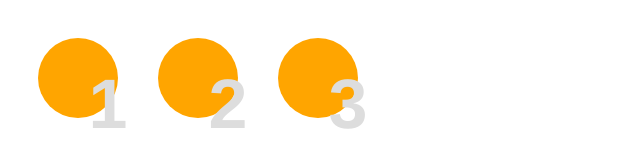
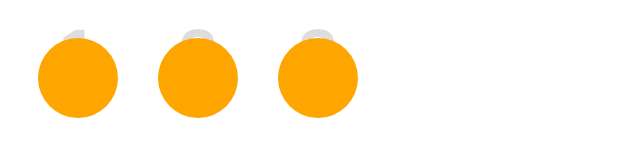
Before and after one commit to yuanlii/data-visualization-d3, a plain HTML site: page codes/index.html in a window 1280 px wide. Shown: the whole page, without its empty margins (0-640 px from the left). Drawn offline with nearby package versions, Linux system fonts and the light colour scheme.

Commit message:
add insert circle

```diff
--- a/codes/index.html
+++ b/codes/index.html
@@ -35,14 +35,10 @@
         <!-- reference to index.js -->
         <script>
             d3.selectAll('g.item')
-            .append('text')
-            // add text to each g.item
-            .text(function(d, i) {
-                return i + 1;
-            })
-            //   specify the position of the item
-                .attr('y', 50)
-                .attr('x', 30);
+                .insert('text', 'circle')
+                .text(function(d, i) {
+                    return i + 1;
+                });
 
         </script>
     </body>
```
Also changed, not shown: codes/img/insert_text.png (added).
